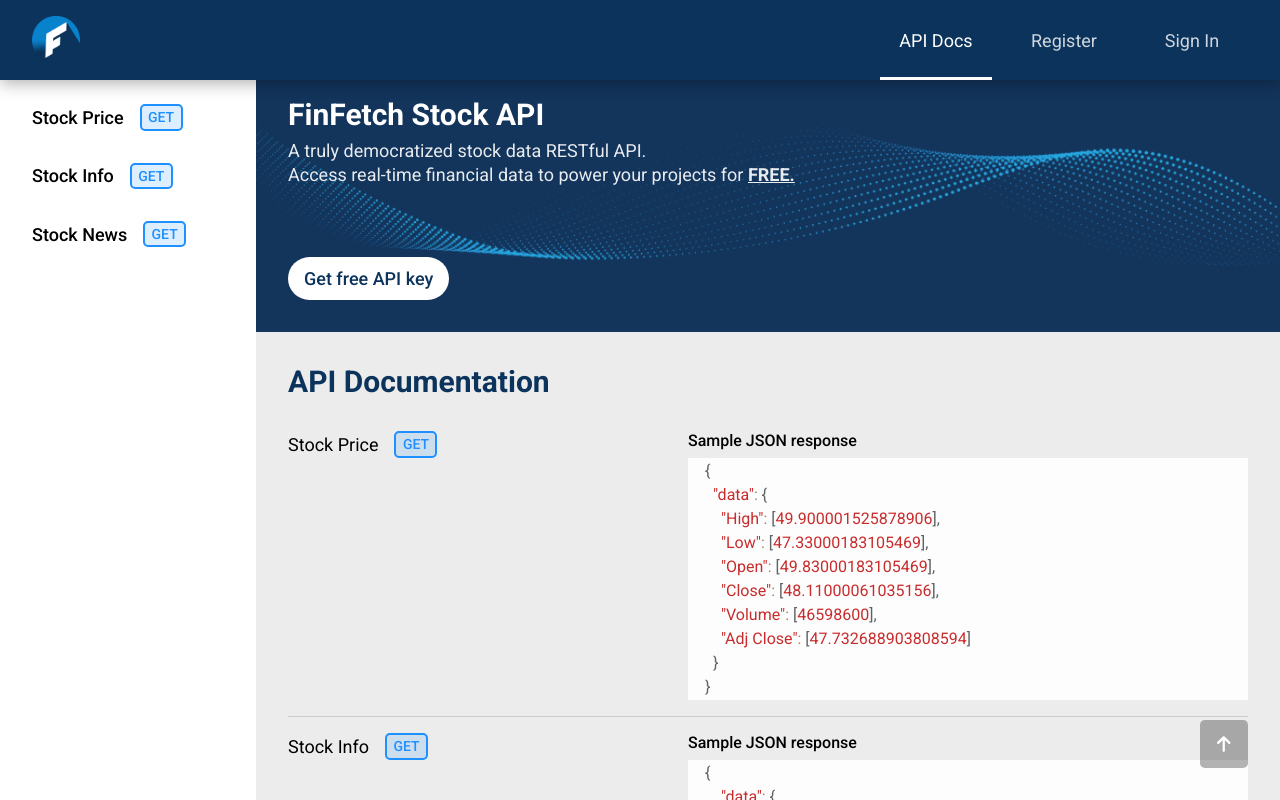
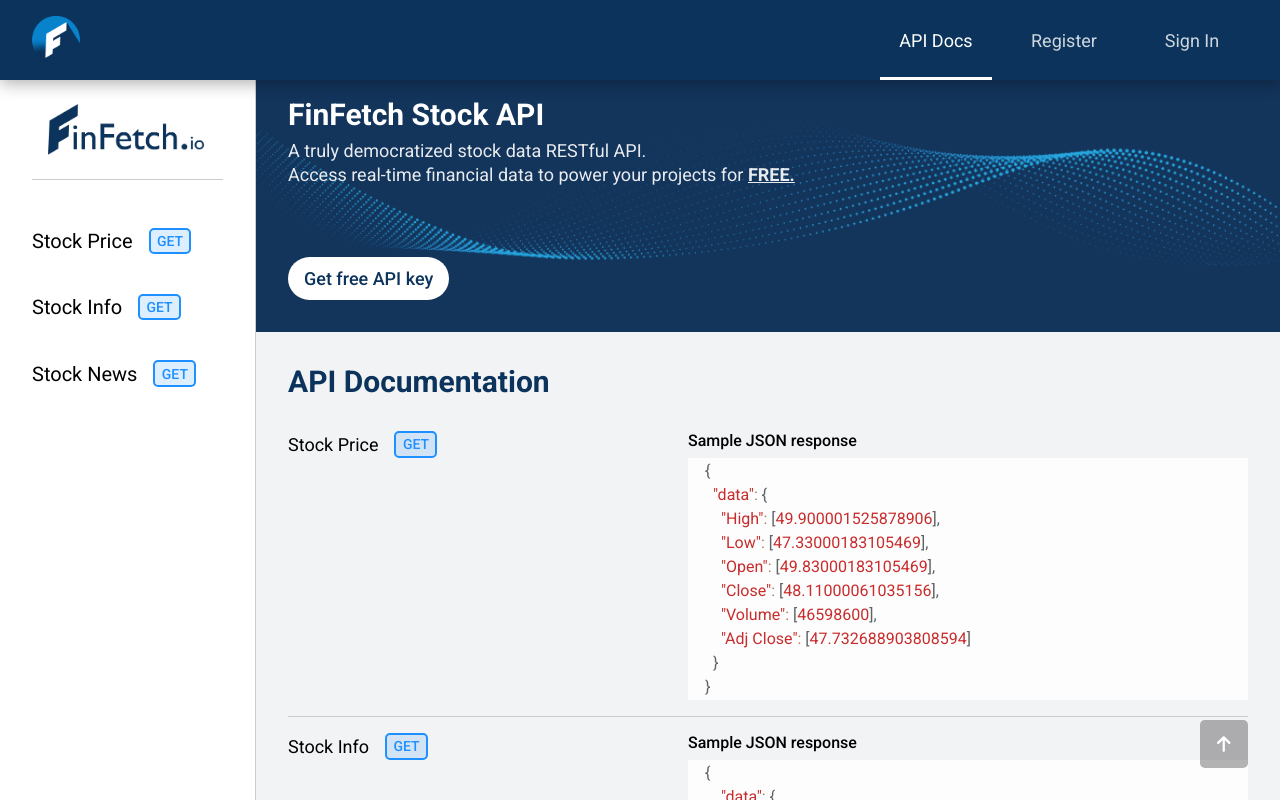
Before and after one commit to dnitecki/finfetch-ui, a React (Create React App) app: page /api/docs in a window 1280 px wide. Built offline with nearby package versions, Linux system fonts and the light colour scheme.

Commit message:
more styles

```diff
--- a/src/app.scss
+++ b/src/app.scss
@@ -8,7 +8,7 @@
 }
 
 ::-webkit-scrollbar-thumb {
-  background-color: #a9a9a9c2; /* color of the scroll thumb */
+  background-color: #c5c5c5; /* color of the scroll thumb */
   border-radius: 20px; /* roundness of the scroll thumb */
 }
 * {
--- a/src/apps/finfetch-api/pages/documentation/Documentation.jsx
+++ b/src/apps/finfetch-api/pages/documentation/Documentation.jsx
@@ -6,6 +6,7 @@ import { coy } from "react-syntax-highlighter/dist/esm/styles/prism";
 import { Helmet } from "react-helmet";
 import { stockPrice, stockInfo, stockNews } from "./StockResponses";
 import key from "../../../../assets/Key-icon.png";
+import logo from "../../../../assets/FinFetch-icon-text-secondary.png";
 import { FontAwesomeIcon } from "@fortawesome/react-fontawesome";
 import { faArrowUp } from "@fortawesome/free-solid-svg-icons";
 
@@ -24,6 +25,13 @@ export default function Documentation() {
         <div className="documentation-sidebar">
           <div className="documentation-header"></div>
           <div className="documentation-sidebar-container">
+            <div className="documentation-nav-logo-wrapper">
+              <img
+                className="documentation-nav-logo"
+                src={logo}
+                alt="FinFetch.io"
+              ></img>
+            </div>
             <div className="documentation-nav">
               <a href="#stock-price">
                 <div className="documentation-text">
--- a/src/apps/finfetch-api/pages/documentation/Documentation.scss
+++ b/src/apps/finfetch-api/pages/documentation/Documentation.scss
@@ -1,5 +1,5 @@
 .documentation {
-  background-color: #ececec;
+  background-color: #f2f3f5;
   position: relative;
   height: 100%;
   width: 100vw;
@@ -71,6 +71,7 @@
   height: 100vh;
   width: 20%;
   background-color: #fff;
+  border-right: 1px solid #ccc;
 }
 .documentation-sidebar-container {
   padding: 2rem;
@@ -79,7 +80,7 @@
 .documentation-nav {
   display: flex;
   flex-direction: column;
-  row-gap: 2rem;
+  row-gap: 2.5rem;
   text-decoration: none;
 }
 .documentation-content-header {
@@ -112,13 +113,13 @@
   height: fit-content;
   width: 25rem;
   align-items: center;
-  font-size: 18px;
-  font-weight: 500;
+  font-size: 20px;
+  font-weight: 400;
   column-gap: 1rem;
   color: black;
 }
 .documentation-nav-text:hover {
-  font-weight: bold;
+  font-weight: 500;
 }
 .request-type-get {
   display: flex;
@@ -239,3 +240,16 @@
   padding: 0.25rem;
   background-color: rgba(0, 0, 0, 0.29);
 }
+.documentation-nav-logo-wrapper {
+  display: flex;
+  width: 100%;
+  justify-content: center;
+  margin-bottom: 3rem;
+  padding-bottom: 1rem;
+  border-bottom: 1px solid #ccc;
+}
+.documentation-nav-logo {
+  display: flex;
+  width: 10rem;
+  height: 100%;
+}
```
Also changed, not shown: src/assets/FinFetch-icon-text-secondary.png (added).
